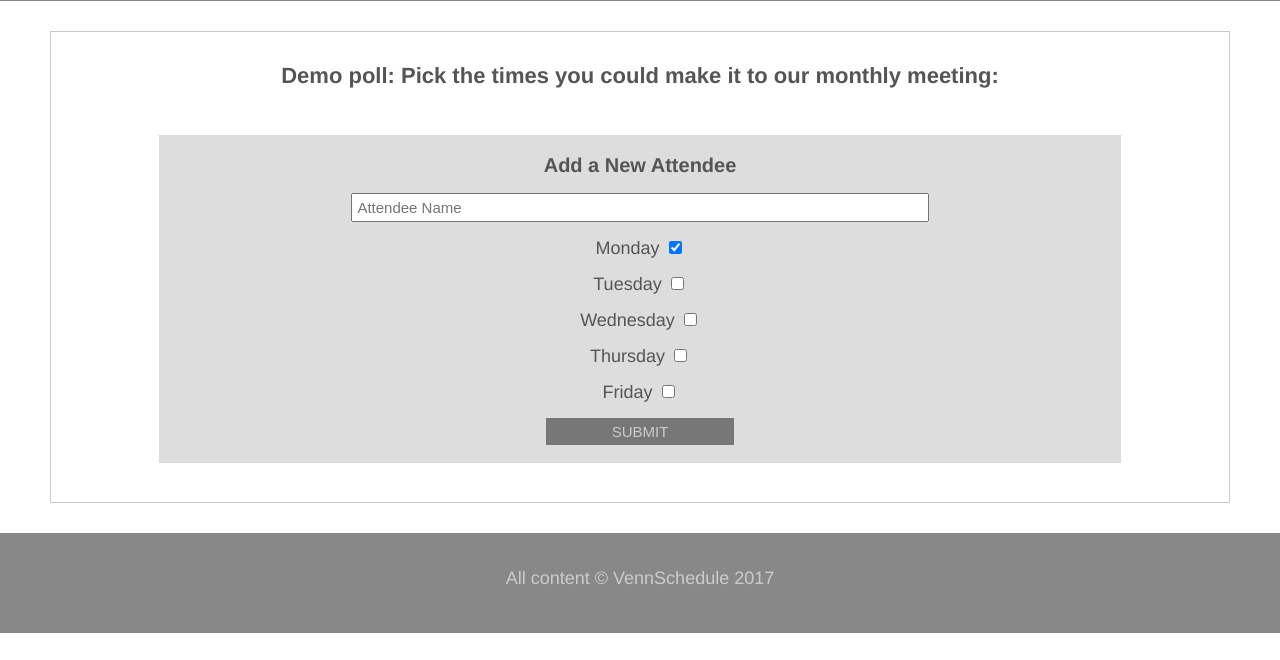
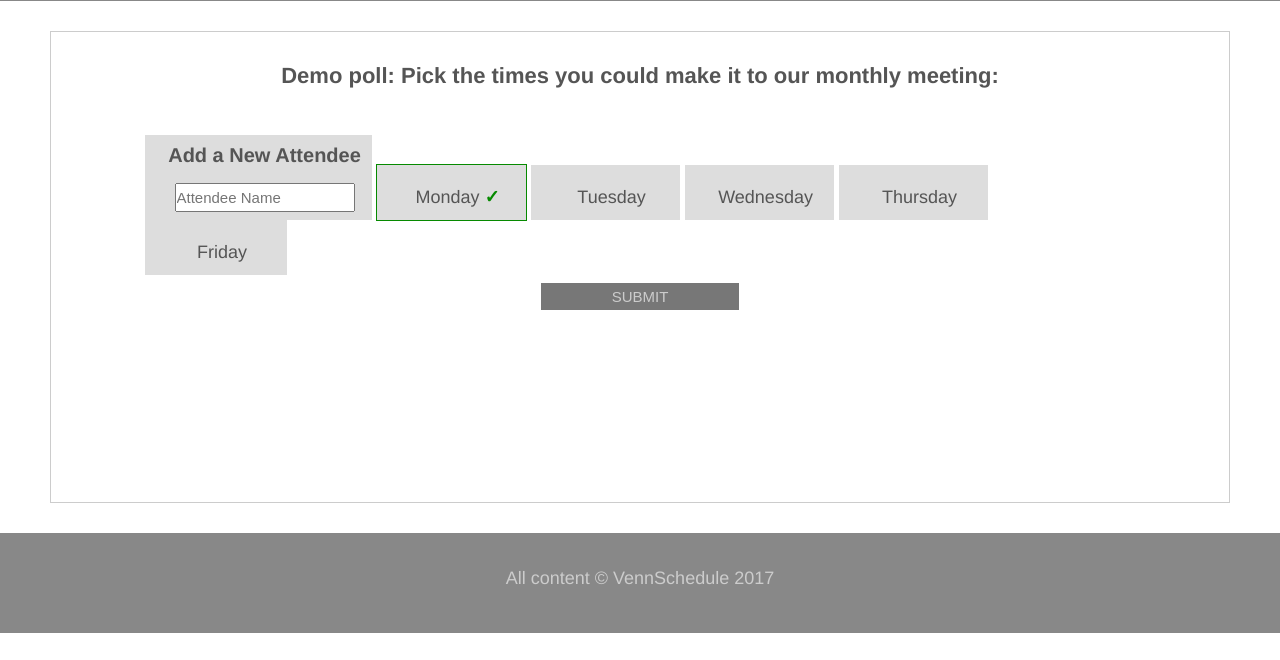
Before and after one commit to maschigokae/vennschedule, a plain HTML site: page app/index.html in a window 1280 px wide. Both pictures are taken after a click on the element "Monday". Shown: the part 140-800 px from the top of the page. Drawn offline with Linux system fonts and the light colour scheme; no server answers.

Commit message:
build out styles for initial availability poll inputs, toggling

```diff
--- a/app/styles/schedule.css
+++ b/app/styles/schedule.css
@@ -1,10 +1,38 @@
 /*styles specific to scheduling functionality and results*/
 
 #schedule-selector {
-  width: 80%;
-  padding: 10px;
+  text-align: left;
+  width: 990px;
   margin: 15px auto;
+  /*background: #ddd;*/
+}
+
+#schedule-selector fieldset div {
+  text-align: center;
+  display: inline-block;
+  width: 137px;
+  padding: 14px 0 5px 12px;
   background: #ddd;
+}
+
+#schedule-selector fieldset div:not(:first-of-type):hover {
+  background: #afdf81;
+  cursor: pointer;
+}
+
+#schedule-selector fieldset div input[type=checkbox] {
+  /*outline: 1px solid red;*/
+  display: none;
+}
+
+#schedule-selector fieldset div:first-of-type {
+  padding: 0 0 0 12px;
+  width: 215px;
+  background: #ddd;
+}
+
+#schedule-selector fieldset div:last-of-type {
+  width: 130px;
 }
 
 #schedule-selector legend {
@@ -20,11 +48,11 @@
 }
 
 #attendee-name {
-  width: 60%;
+  width: 80%;
   display: block;
   margin: 8px auto;
   font-size: 15px;
-  padding: 4px;
+  padding: 4px 4px 4px 0;
 }
 
 .btn-primary {
@@ -133,7 +161,11 @@ tfoot {
   background: #bbb;
 }
 
-.most-yes-responses::after {
+.initial-availability {
+  outline: 1px solid #068a00;
+}
+
+.most-yes-responses::after, .initial-availability label::after  {
   content: " \2713 ";
   color: #068a00;
   font-weight: 700;
```
